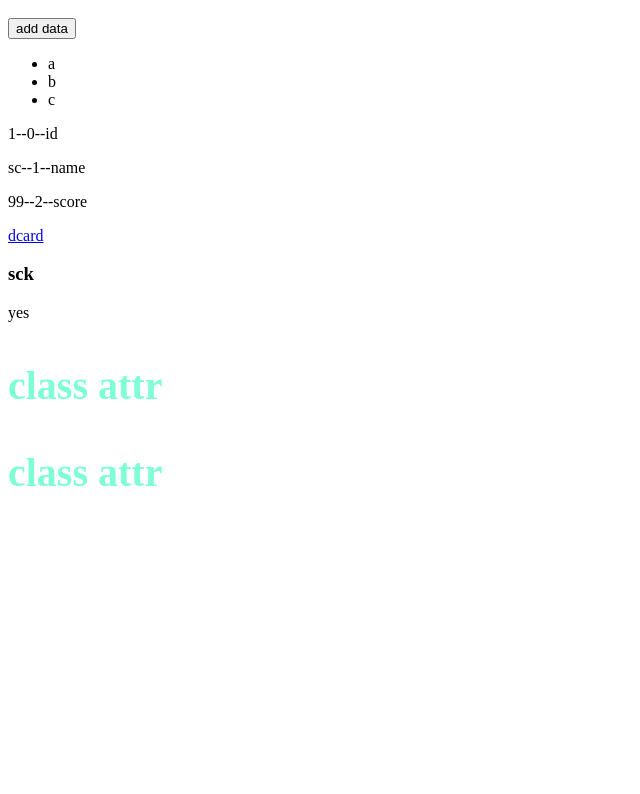
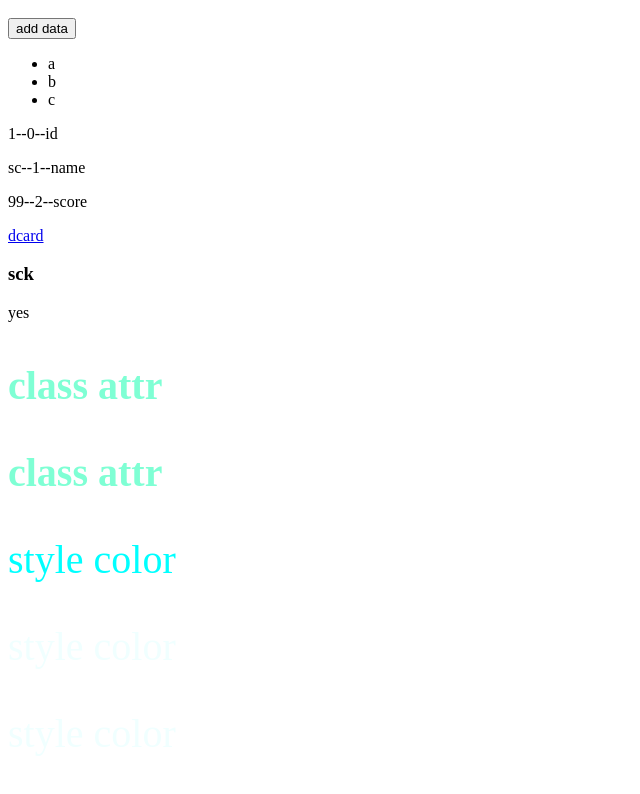
Before and after one commit to ashedid/vuestart, a Vue app: page / in a window 1280 px wide. Shown: the part 358-1152 px from the top of the page, without its empty margins (0-640 px from the left). Before the commit the page ends 894 px from the top, so only its background shows below. Built offline with nearby package versions, Linux system fonts and the light colour scheme.

Commit message:
`style` bind

```diff
--- a/src/components/First.vue
+++ b/src/components/First.vue
@@ -41,9 +41,14 @@
   <p>{{ dxsContant }}</p>
 
   <h3 :class="{'active':isActive}">class attr</h3>
-<!--  //class 样式绑定-->
+  <!--  //class 样式绑定-->
   <h3 :class="[isActive,{'active':isActive}]">class attr</h3>
-<!--  //class 样式绑定 array-->
+  <!--  //class 样式绑定 array-->
+
+
+  <p :style="{color:activeColor,fontSize:fontSize+'px'}">style color</p>
+  <p :style="styleObject">style color</p>
+  <p :style="[styleObject]">style color</p>
 </template>
 
 <script>
@@ -85,7 +90,12 @@ export default {
         contant: ["klmzfxd", "dxssj", "zyf"]
       },
 
-      isActive: true
+      isActive: true,
+      activeColor: 'aqua',
+      fontSize: 40,
+      styleObject:
+          {color: 'azure', fontSize: '40px'}
+
     }
 
   },
```
